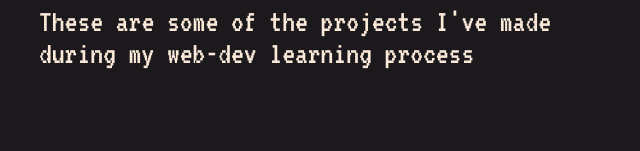
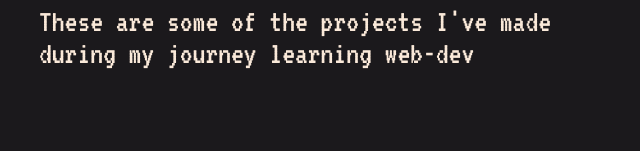
Before and after one commit to PVSKarthikPrasad/learning-master, a plain HTML site: page index.html in a window 1280 px wide. Shown: the part 399-550 px from the top of the page, 1-641 px from the left. Drawn offline with Linux system fonts and the light colour scheme; a web font is replaced by a local one.

Commit message:
minor change in wordings

```diff
--- a/index.html
+++ b/index.html
@@ -12,7 +12,7 @@
             <div class="intro-page">
                 <div class="intro-text">
                     <div class="intro-name">Hai! This is <div class="name">Prasad</div></div>
-                    <div class="intro-page-description">These are some of the projects I've made during my web-dev learning process</div>
+                    <div class="intro-page-description">These are some of the projects I've made during my journey learning web-dev</div>
                 </div>
                 <div class="projects-list">
                     <a href="Practice Portfolio Website/index.html" target="_blank" class="project practice-portfolio">
```
